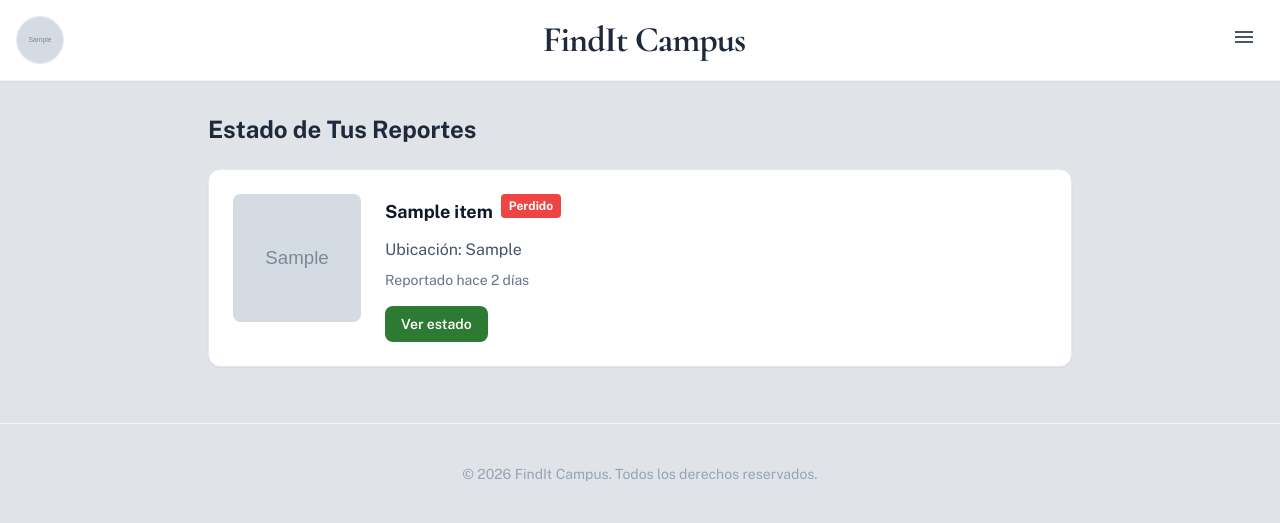
After one commit to 1Mr-Robot/FindIt, a Django app: page /auth/reports/ in a window 1280 px wide. The commit adds this page. Shown: the top 523 px of the page. Run offline with Django 5.2, Linux system fonts and the light colour scheme; a user stored in the database is signed in; tables that the repository leaves empty hold one stand-in row (values such as "Sample post"); grey boxes marked "Sample" are stand-in pictures; some libraries are stand-ins or nearby versions.

Commit message:
Creacion de pantalla Mis Reportes

```diff
--- a/core/templates/core/base.html
+++ b/core/templates/core/base.html
@@ -115,10 +115,10 @@
                 <span class="material-symbols-outlined">add_circle</span>
                 <span>Reportar Objeto</span>
             </a>
-            <button onclick="goToMyItems()" class="w-full flex items-center gap-3 p-3 hover:bg-slate-100 dark:hover:bg-slate-700 rounded-lg transition-colors text-left">
+            <a href="{% url 'reports' %}" class="w-full flex items-center gap-3 p-3 hover:bg-slate-100 dark:hover:bg-slate-700 rounded-lg transition-colors text-left">
                 <span class="material-symbols-outlined">inventory_2</span>
                 <span>Mis Reportes</span>
-            </button>
+            </a>
             {% if user.is_staff %}
                 <a href="{% url 'admin:index' %}" class="w-full flex items-center gap-3 p-3 hover:bg-slate-100 dark:hover:bg-slate-700 rounded-lg transition-colors text-left">
                     <span class="material-symbols-outlined">admin_panel_settings</span>
@@ -137,7 +137,7 @@
         {% block content %}{% endblock content %}
     </main>
 
-    <footer class="mt-20 py-10 border-t border-slate-100 text-center text-slate-400 text-sm">
+    <footer class="mt-2 py-10 border-t border-slate-100 text-center text-slate-400 text-sm">
         <p>© 2026 FindIt Campus. Todos los derechos reservados.</p>
     </footer>
 
--- a/core/views.py
+++ b/core/views.py
@@ -18,7 +18,7 @@ def home(request):
             Q(zone__zone__icontains=query)
         )
 
-    items = items.order_by('-created')[:6]
+    items = items.order_by('-created')
 
     return render(request, 'core/home.html', {
         'items': items,
--- a/users/templates/users/profile.html
+++ b/users/templates/users/profile.html
@@ -62,7 +62,7 @@
 <section class="mt-3">
     <div class="flex items-center justify-between mb-4 px-2">
         <h3 class="text-xl font-bold text-slate-800 dark:text-slate-100">Mis Publicaciones</h3>
-        <button onclick="goToMyItems()" class="text-sm font-medium text-blue-600 dark:text-blue-400 underline cursor-pointer hover:text-blue-700 transition-colors">Ver más reportes</button>
+        <a href="{% url 'reports' %}" class="text-sm font-medium text-blue-600 dark:text-blue-400 underline cursor-pointer hover:text-blue-700 transition-colors">Ver más reportes</a>
     </div>
     {% if items %}
     <div class="grid grid-cols-1 md:grid-cols-2 gap-4">
--- /dev/null
+++ b/users/templates/users/reports.html
@@ -0,0 +1,93 @@
+{% extends 'core/base.html' %}
+
+{% load static %}
+
+{% block title %}Perfil | FindIt Campus{% endblock title %}
+
+{% block content %}
+<h2 class="text-2xl font-bold text-slate-800 dark:text-white mb-6">Estado de Tus Reportes</h2>
+
+{% for report in reports %}
+<div class="bg-white dark:bg-slate-800 rounded-xl p-6 shadow-sm border border-slate-200 dark:border-slate-700 mb-4">
+    <div class="flex flex-col md:flex-row gap-6">
+        <div class="size-32 rounded-lg overflow-hidden flex-shrink-0 bg-slate-200 dark:bg-slate-700">
+            {% if report.image %}
+                <img alt="{{ report.name }}" class="w-full h-full object-cover" src="{{ report.image.url }}"/>
+            {% else %}
+                <div class="w-full h-full flex items-center justify-center bg-slate-200 dark:bg-slate-600">
+                    <span class="material-symbols-outlined text-slate-400">image</span>
+                </div>
+            {% endif %}
+        </div>
+        <div class="flex-1">
+            <div class="flex items-center gap-2 mb-2">
+                <h3 class="text-lg font-bold text-slate-900 dark:text-white">{{ report.name }}</h3>
+                <span class="inline-block {% if report.status == 'Lost' %}bg-red-500{% else %}bg-green-500{% endif %} text-white text-xs font-bold px-2 py-1 rounded mb-3">
+                    {% if report.status == 'Lost' %}Perdido{% else %}Encontrado{% endif %}
+                </span>
+            </div>
+            <p class="text-slate-600 dark:text-slate-400 mb-2">Ubicación: {{ report.zone.zone }}</p>
+            <p class="text-slate-500 dark:text-slate-400 text-sm mb-4">Reportado hace 2 días</p>
+            <button onclick="openItemModal('{{ report.id }}')" class="px-4 py-2 bg-primary-green text-white rounded-lg hover:bg-primary-green/80 transition-colors text-sm font-semibold">
+                Ver estado
+            </button>
+        </div>
+    </div>
+</div>
+
+<div id="item-modal-{{ report.id }}" class="hidden fixed inset-0 z-50 flex items-center justify-center p-4">
+    <div class="absolute inset-0 bg-black/50 backdrop-blur-sm" onclick="closeItemModal('{{ report.id }}')"></div>
+    <div class="relative bg-white dark:bg-slate-800 rounded-xl p-6 max-w-lg w-full mx-4 shadow-2xl max-h-[90vh] overflow-y-auto animate-fadeIn">
+        <button type="button" onclick="closeItemModal('{{ report.id }}')" class="absolute top-4 right-4 p-1 w-8 h-8 bg-slate-100 dark:bg-slate-700 hover:bg-slate-200 dark:hover:bg-slate-600 rounded-full transition-colors">
+            <span class="material-symbols-outlined">close</span>
+        </button>
+        <div class="aspect-video bg-slate-200 rounded-lg overflow-hidden mb-4">
+            {% if report.image %}
+                <img src="{{ report.image.url }}" alt="{{ report.name }}" class="w-full h-full object-cover" />
+            {% else %}
+                <div class="w-full h-full flex items-center justify-center bg-slate-200 dark:bg-slate-600">
+                    <span class="material-symbols-outlined text-slate-400 text-5xl">image</span>
+                </div>
+            {% endif %}
+        </div>
+        <span class="inline-block {% if report.status == 'Lost' %}bg-red-500{% else %}bg-green-500{% endif %} text-white text-xs font-bold px-2 py-1 rounded mb-3">
+            {% if report.status == 'Lost' %}Perdido{% else %}Encontrado{% endif %}
+        </span>
+        <h3 class="text-xl font-bold text-slate-800 dark:text-white mb-2">{{ report.name }}</h3>
+        <p class="text-slate-600 dark:text-slate-300 mb-4">{{ report.description|default:"Sin descripción" }}</p>
+        <div class="space-y-2 text-sm">
+            <p><span class="font-medium text-slate-700 dark:text-slate-200">Categoría:</span> {{ report.category.category }}</p>
+            <p><span class="font-medium text-slate-700 dark:text-slate-200">Color:</span> {{ report.color.color }}</p>
+            <p><span class="font-medium text-slate-700 dark:text-slate-200">Zona:</span> {{ report.zone.zone }}</p>
+            <p><span class="font-medium text-slate-700 dark:text-slate-200">Fecha:</span> {{ report.lost_date|date:"d/m/Y H:i" }}</p>
+        </div>
+        {% if user.is_staff and report.status == 'Lost' %}
+            <form method="POST" action="{% url 'item_found' report.id %}" class="mt-6">
+                {% csrf_token %}
+                <button type="submit" class="w-full px-4 py-2 bg-green-600 text-white rounded-lg hover:bg-green-700 transition-colors">Marcar como encontrado</button>
+            </form>
+        {% endif %}
+    </div>
+</div>
+{% empty %}
+<div class="bg-yellow-50 border-l-4 border-yellow-400 text-yellow-700 p-4 rounded-lg mb-4">
+    <p class="font-semibold">No has reportado ningún objeto perdido aún.</p>
+    <p>¡Empieza a reportar objetos perdidos para mantener tu campus seguro!</p>
+    <a href="{% url 'report_object' %}" class="inline-block mt-3 px-4 py-2 bg-primary-green text-white rounded-lg hover:bg-primary-green/80 transition-colors text-sm font-semibold">
+        Reportar un Objeto
+    </a>
+</div>
+{% endfor %}
+{% endblock content %}
+
+
+{% block extra_script %}
+<script>
+    function openItemModal(id) {
+        document.getElementById(`item-modal-${id}`).classList.remove('hidden');
+    }
+    function closeItemModal(id) {
+        document.getElementById(`item-modal-${id}`).classList.add('hidden');
+    }
+</script>
+{% endblock extra_script %}
--- a/users/urls.py
+++ b/users/urls.py
@@ -1,6 +1,6 @@
 from django.urls import path
 from django.contrib.auth.views import LogoutView
-from .views import login_view, register_view, profile_view, update_profile_view, change_password_view
+from .views import login_view, register_view, profile_view, reports_view, update_profile_view, change_password_view
 
 urlpatterns = [
     path('', login_view.as_view(), name='login'),
@@ -9,4 +9,5 @@ urlpatterns = [
     path('profile/', profile_view, name='profile'),
     path('profile/update/', update_profile_view, name='update_profile'),
     path('profile/change-password/', change_password_view, name='change_password'),
+    path('reports/', reports_view, name='reports'),
 ]
--- a/users/views.py
+++ b/users/views.py
@@ -46,6 +46,15 @@ def profile_view(request):
     })
 
 @login_required
+def reports_view(request):
+    user = request.user
+    reports = user.item_set.all().order_by('-created')
+
+    return render(request, 'users/reports.html', {
+        'reports': reports
+    })
+
+@login_required
 @require_http_methods(["POST"])
 def update_profile_view(request):
     user = request.user
```
